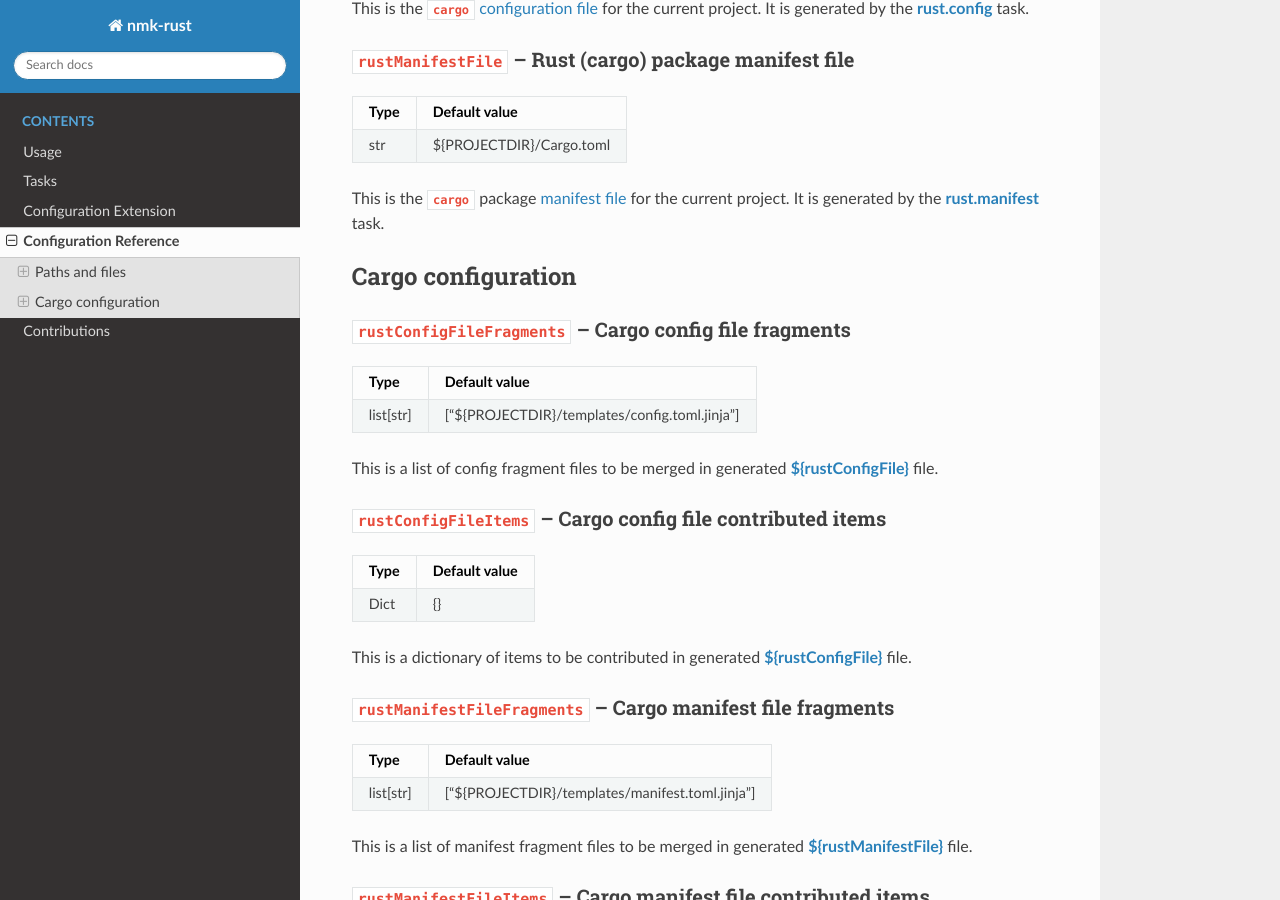
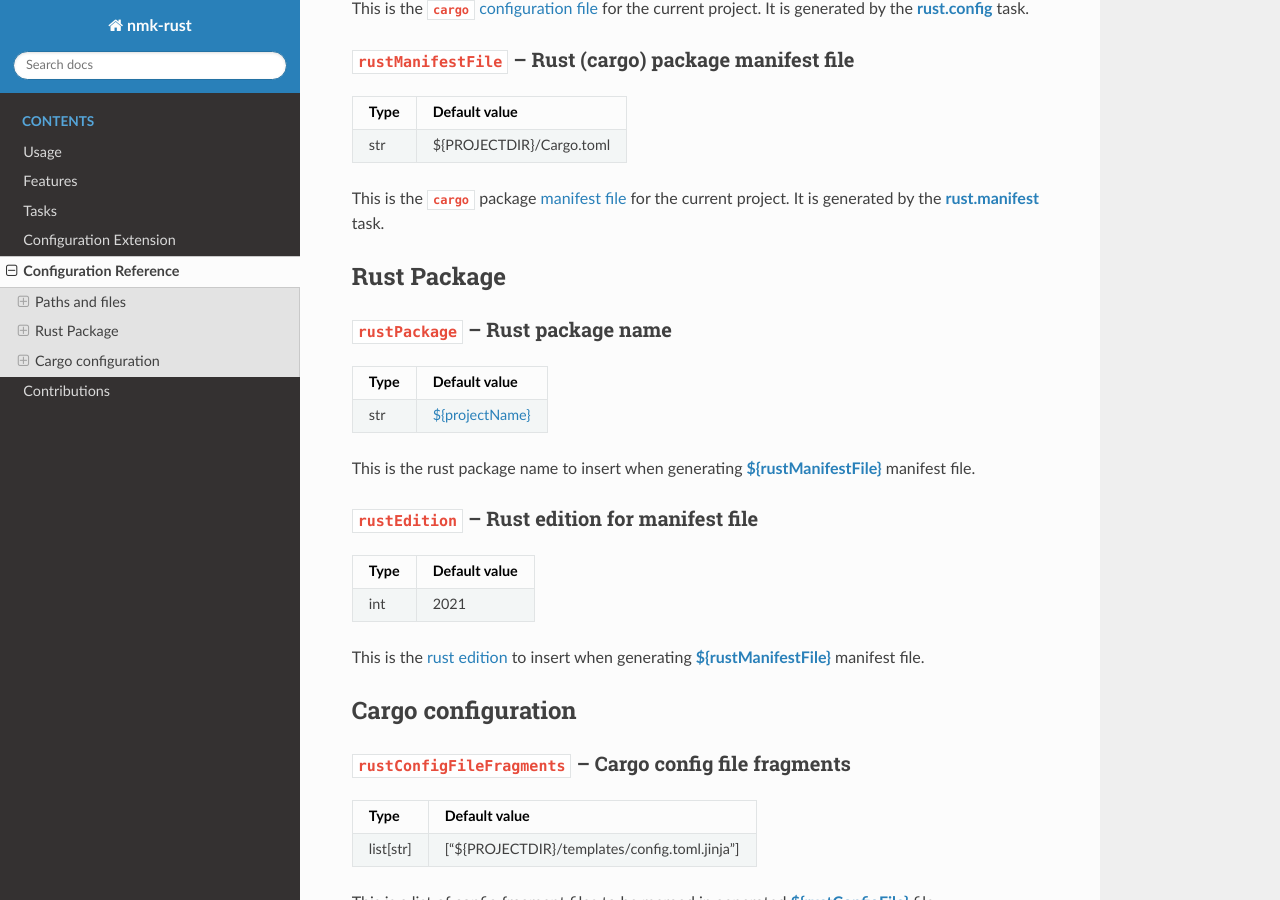
Before and after one commit to dynod/nmk-rust, a Sphinx documentation site: the page built from doc/config.md, in a window 1280 px wide and 900 px high, scrolled down 1266 px. Built offline with Sphinx 7.4.7 and the Read the Docs theme 3.1.0, drawn with Linux system fonts in a browser that asks for light colours.

```diff
--- a/doc/config.md
+++ b/doc/config.md
@@ -60,6 +60,26 @@ This is the **`cargo`** [configuration file](https://doc.rust-lang.org/cargo/ref
 
 This is the **`cargo`** package [manifest file](https://doc.rust-lang.org/cargo/reference/manifest.html) for the current project. It is generated by the **{ref}`rust.manifest<rust.manifest>`** task.
 
+## Rust Package
+
+(rustPackage)=
+### **`rustPackage`** -- Rust package name
+
+| Type | Default value |
+|-     |-
+| str  | [${projectName}](https://nmk-base.readthedocs.io/en/stable/config.html#projectname)
+
+This is the rust package name to insert when generating **{ref}`${rustManifestFile}<rustManifestFile>`** manifest file.
+
+(rustEdition)=
+### **`rustEdition`** -- Rust edition for manifest file
+
+| Type | Default value |
+|-     |-
+| int | 2021
+
+This is the [rust edition](https://doc.rust-lang.org/edition-guide/) to insert when generating **{ref}`${rustManifestFile}<rustManifestFile>`** manifest file.
+
 ## Cargo configuration
 
 (rustConfigFileFragments)=
--- a/src/nmk_rust/cargo.yml
+++ b/src/nmk_rust/cargo.yml
@@ -12,6 +12,12 @@ config:
 
   # Cargo manifest file items contributions
   rustManifestFileItems: {}
+
+  # Rust edition to be maintained in generated manifest file
+  rustEdition: 2021
+
+  # Rust package name
+  rustPackage: ${projectName}
 
 tasks:
   rust.config.dir:
--- a/src/nmk_rust/templates/manifest.toml.jinja
+++ b/src/nmk_rust/templates/manifest.toml.jinja
@@ -1,3 +1,4 @@
 [package]
-name = "{{ projectName }}"
+name = "{{ rustPackage }}"
+edition = "{{ rustEdition }}"
 authors = ["{{ projectAuthor }}"]
```
Also changed, not shown: doc/contribs.md (+3 -2 lines), doc/extend.md (+7 -0 lines), doc/features.md (added, +40 -0 lines), doc/index.md (+1 -0 lines), doc/usage.md (+2 -0 lines), src/nmk_rust/plugin.yml (+18 -17 lines).
